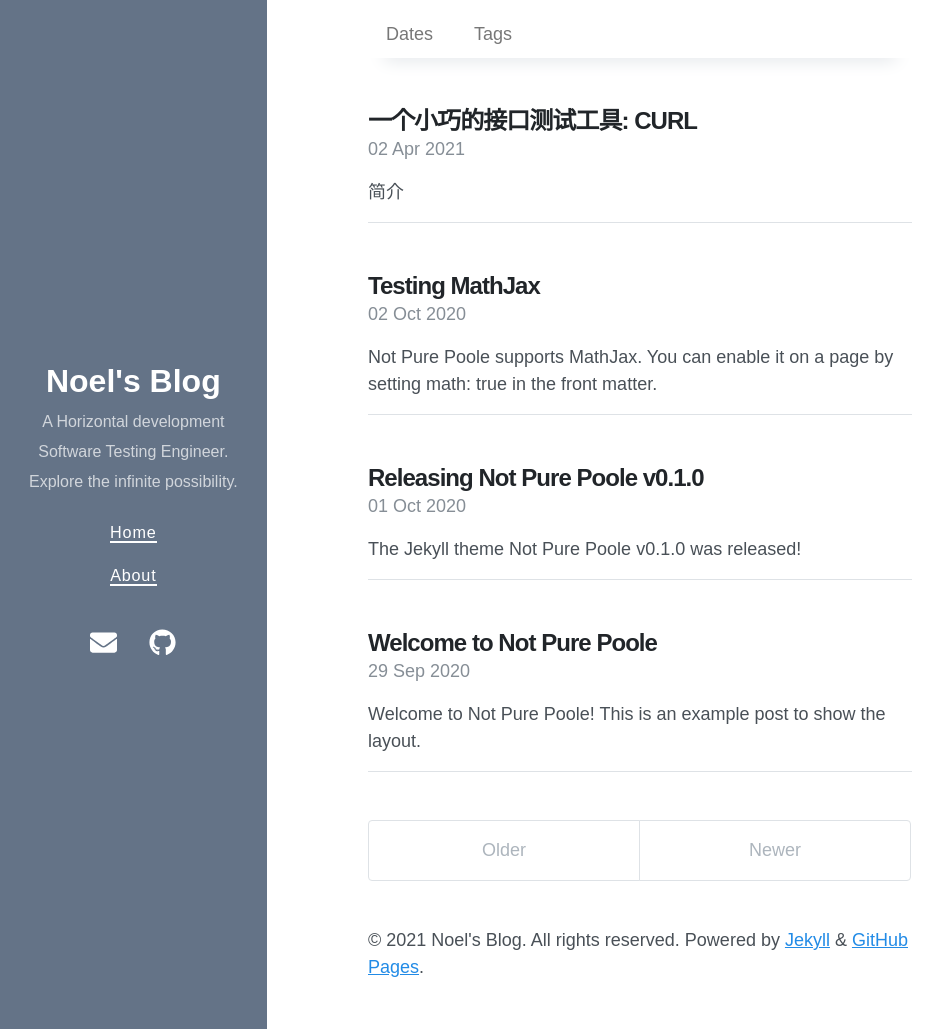
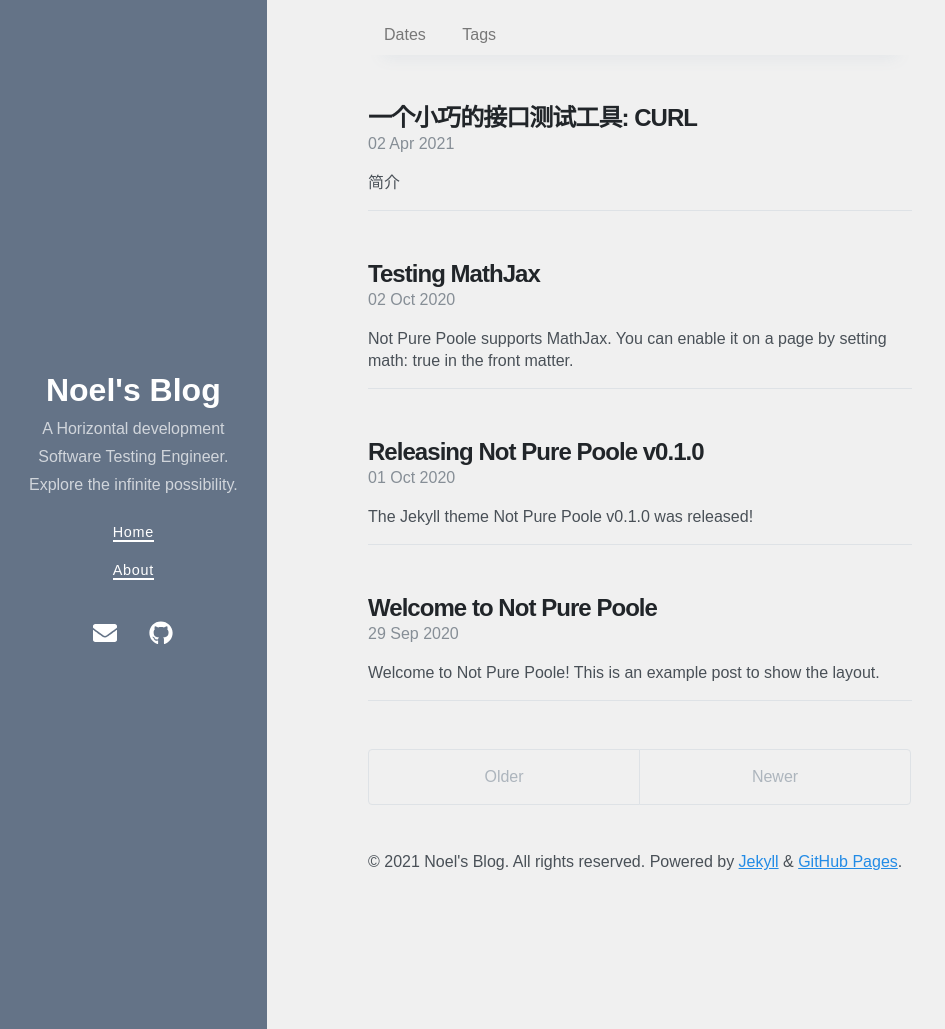
Before and after one commit to jiaw-Zh/jiaw-Zh.github.io, a Jekyll site: the page built from index.html, in a window 1280 px wide and 1029 px high. Shown: the whole window, without its empty margins (0-945 px from the left). Built offline with Jekyll 4.4.1, drawn with Linux system fonts in a browser that asks for light colours; nearby versions of some CDN libraries; the list of posts is cut into pages by our own code.

Commit message:
修改背景色

```diff
--- a/_sass/_variables.scss
+++ b/_sass/_variables.scss
@@ -27,10 +27,10 @@
   --yellow-100: #fff3bf;
 
   --body-font: -apple-system, BlinkMacSystemFont, "Segoe UI", Roboto, "Helvetica Neue", Arial, "Noto Sans", sans-serif, "Apple Color Emoji", "Segoe UI Emoji", "Segoe UI Symbol", "Noto Color Emoji";
-  --body-font-size: 18px;
-  --body-line-height: 1.5;
+  --body-font-size: 16px;
+  --body-line-height: 1.4;
   --body-color: var(--gray-700);
-  --body-bg: #fff;
+  --body-bg: #f0f0f0;
 
   --text-font: Times, "Times New Roman", "Free Serif", "Noto Serif", TimesNewRomanPSMT, "Droid Serif";
 
```
